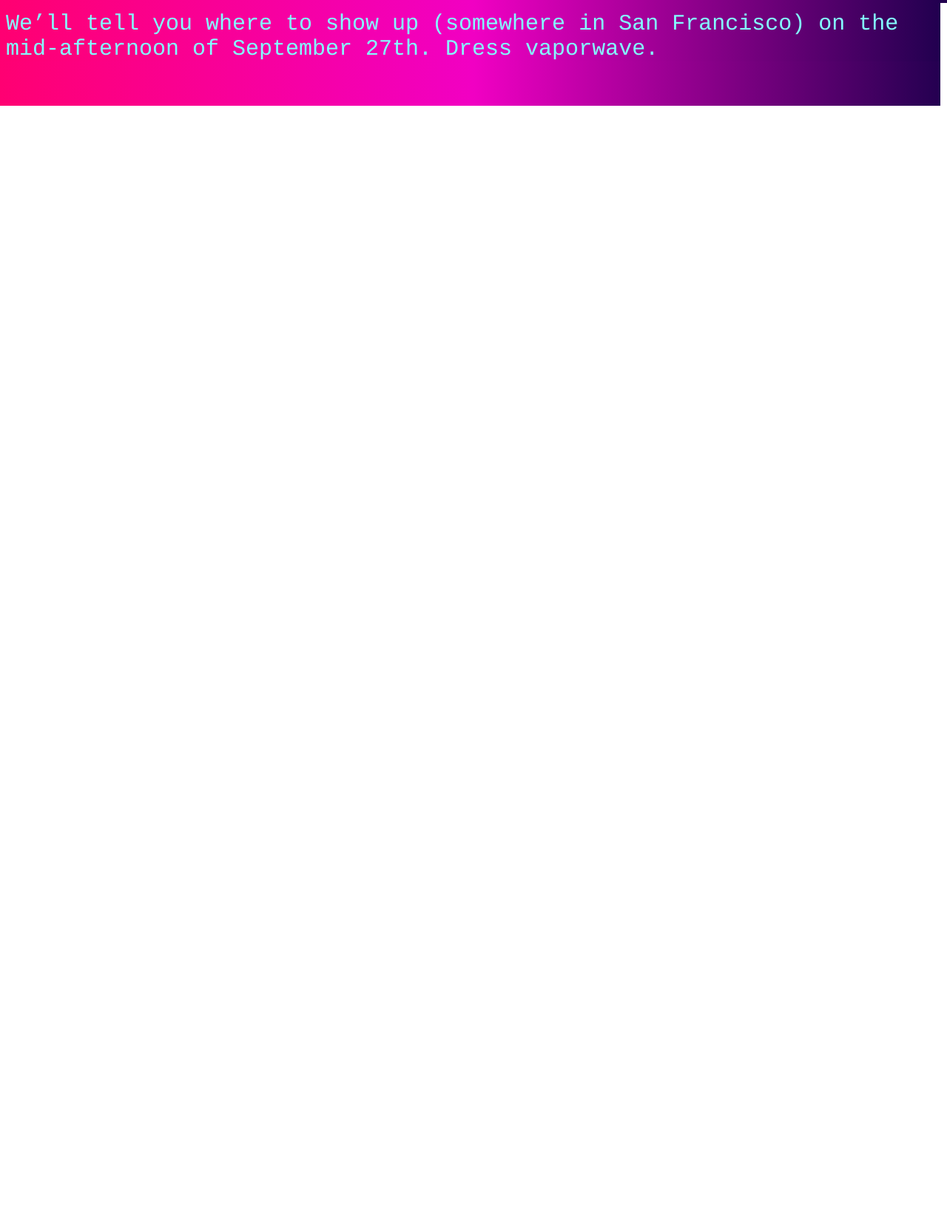
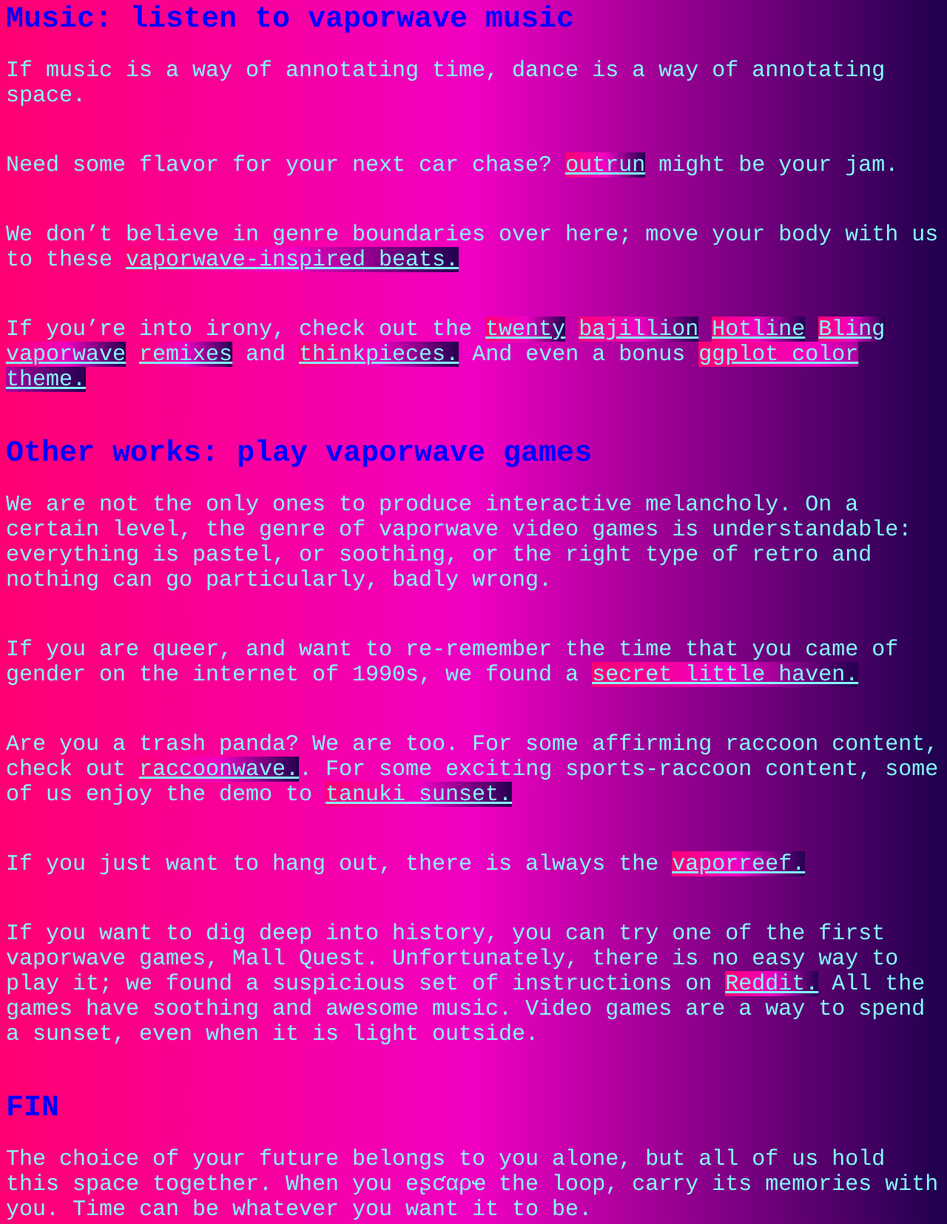
Before and after one commit to annthurium/vaporloop, a website: page src/public/index.html in a window 1280 px wide. Shown: the part 1013-2668 px from the top of the page at 74% size. Before the commit the page ends 1156 px from the top, so only its background shows below. Drawn offline with Linux system fonts and the light colour scheme.

Commit message:
dear god why did i add so many links

```diff
--- a/src/public/index.html
+++ b/src/public/index.html
@@ -17,10 +17,6 @@
       like electrons and cyan.
     </p>
     <p>
-      Don’t you want to go back to a place that never even existed because I do,
-      constantly.
-    </p>
-    <p>
       VAPORLOOP was an experimental event around connectivity in the real world
       during the pandemic. VAPORLOOP is over. Long live VAPORLOOP.
     </p>
@@ -29,21 +25,112 @@
       VAPORLOOP lives on in some artifacts, preserved for eternity in the
       v̷a̸s̷t̶n̵e̷s̵s̴ ő̸̮f̸͙͗ ç̵̡̹̩̞͉͆ͅý̶͕̟͉͒̉͋͘ḃ̷̺ȩ̴̥̜͐̈̔͠ŗ̵̛̤̟̭͋̎̔̈͒͗͝ś̵͕̠̟̰͙̈́̾̇͋͘͝͝p̵̠͔̳͐͋͐a̸̢̭̱͊̂̅̄̓̆ć̴̯͎͉̻̞e̷̜͈̙̤̤̬̤͐.
     </p>
-    <p>
-      Don’t you want to go back to a place that never even existed because I do,
-      constantly.
-    </p>
-    <p>
-      VAPORLOOP is an experimental event around connectivity in the real world
-      during the pandemic. You’ll be walking around in small groups of your
-      choice, while staying connected to others. Let’s pretend that summer is
-      always, here and now.
-    </p>
-    <p class="extra">To sign up, text 415-417-1893.</p>
+
+    <h1>Stories: play remnants of VAPORLOOP</h1>
+
+    <p>Call this number: 408-300-9177. ☎️</p>
+
+    <p>Put your phone on speaker. 🔊</p>
+
+    <p>Listen to the voice on the other end. 👄</p>
 
     <p>
-      We’ll tell you where to show up (somewhere in San Francisco) on the
-      mid-afternoon of September 27th. Dress vaporwave.
+      We’d like you to participate in a brief survey. On a scale of ⏅ to 🐬, how
+      do you feel different? Would you recommend this 🌌🍕👁‍🗨 to a friend?
+    </p>
+
+    <h1>Music: listen to vaporwave music</h1>
+
+    <p>
+      If music is a way of annotating time, dance is a way of annotating space.
+    </p>
+
+    <p>
+      Need some flavor for your next car chase?
+      <a
+        href="https://open.spotify.com/playlist/37i9dQZF1DXdLEN7aqioXM?si=D7eNHJBtSGCIt-Nc3Tz2cA"
+        >outrun</a
+      >
+      might be your jam.
+    </p>
+
+    <p>
+      We don’t believe in genre boundaries over here; move your body with us to
+      these
+      <a
+        href="https://open.spotify.com/playlist/0a85xrWiIgssrtPDrZG33s?si=vFP7xAJFQ6uMWtrGdtot2Q"
+        >vaporwave-inspired beats.</a
+      >
+    </p>
+
+    <p>
+      If you’re into irony, check out the
+      <a href="https://www.youtube.com/watch?v=TWDJnUdThVQ">twenty</a>
+      <a href="https://www.youtube.com/watch?v=0DuC-0i0EI0">bajillion</a>
+      <a href="https://youtu.be/17Ii__K_2Dw">Hotline</a>
+      <a href="https://youtu.be/JdyYha-GePY">Bling</a>
+      <a href="https://youtu.be/9lOyT9_gfsc">vaporwave</a>
+      <a
+        href="https://soundcloud.com/above-the-line/hotline-bling-vaporwave-consequences-remix"
+        >remixes</a
+      >
+      and
+      <a
+        href="https://www.thewalk.com.mx/2020/04/09/aesthetics-behind-hotline-bling/"
+        >thinkpieces.</a
+      >
+      And even a bonus
+      <a
+        href="https://rdrr.io/github/moldach/vapoRwave/man/hotlineBling_pal.html"
+        >ggplot color theme.</a
+      >
+    </p>
+    <h1>Other works: play vaporwave games</h1>
+
+    <p>
+      We are not the only ones to produce interactive melancholy. On a certain
+      level, the genre of vaporwave video games is understandable: everything is
+      pastel, or soothing, or the right type of retro and nothing can go
+      particularly, badly wrong.
+    </p>
+
+    <p>
+      If you are queer, and want to re-remember the time that you came of gender
+      on the internet of 1990s, we found a
+      <a href="https://ristar.itch.io/secret-little-haven"
+        >secret little haven.</a
+      >
+    </p>
+
+    <p>
+      Are you a trash panda? We are too. For some affirming raccoon content,
+      check out <a href="https://carapapa.itch.io/raccoonwave">raccoonwave.</a>.
+      For some exciting sports-raccoon content, some of us enjoy the demo to
+      <a href="https://squidsquadgames.itch.io/tanuki-sunset">tanuki sunset.</a>
+    </p>
+
+    <p>
+      If you just want to hang out, there is always the
+      <a href="https://indierocktopus.itch.io/vaporreef">vaporreef.</a>
+    </p>
+
+    <p>
+      If you want to dig deep into history, you can try one of the first
+      vaporwave games, Mall Quest. Unfortunately, there is no easy way to play
+      it; we found a suspicious set of instructions on
+      <a href="https://www.reddit.com/r/Vaporwave/comments/43jdnf/mall_quest/"
+        >Reddit.</a
+      >
+
+      All the games have soothing and awesome music. Video games are a way to
+      spend a sunset, even when it is light outside.
+    </p>
+
+    <h1>FIN</h1>
+    <p>
+      The choice of your future belongs to you alone, but all of us hold this
+      space together. When you eʂƈαρҽ the loop, carry its memories with you.
+      Time can be whatever you want it to be.
     </p>
   </body>
 </html>
```
